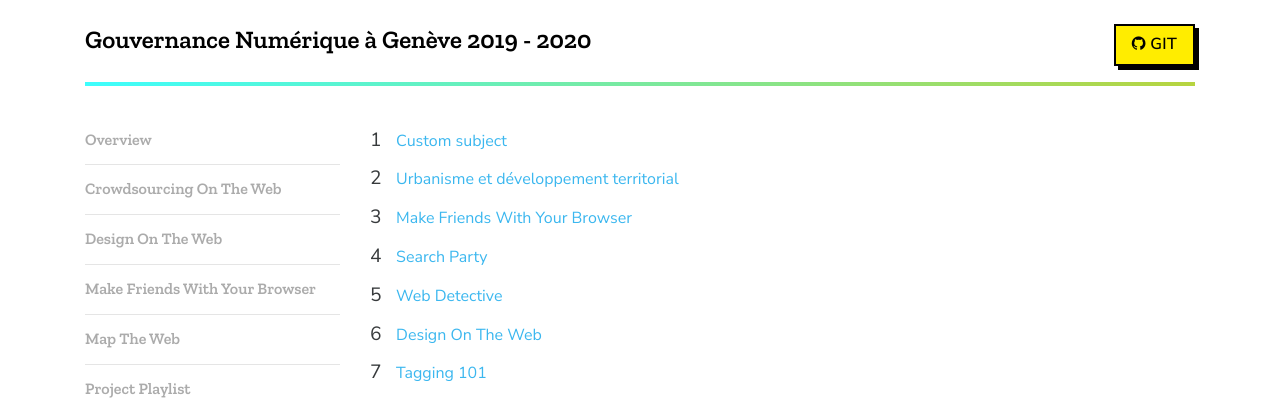
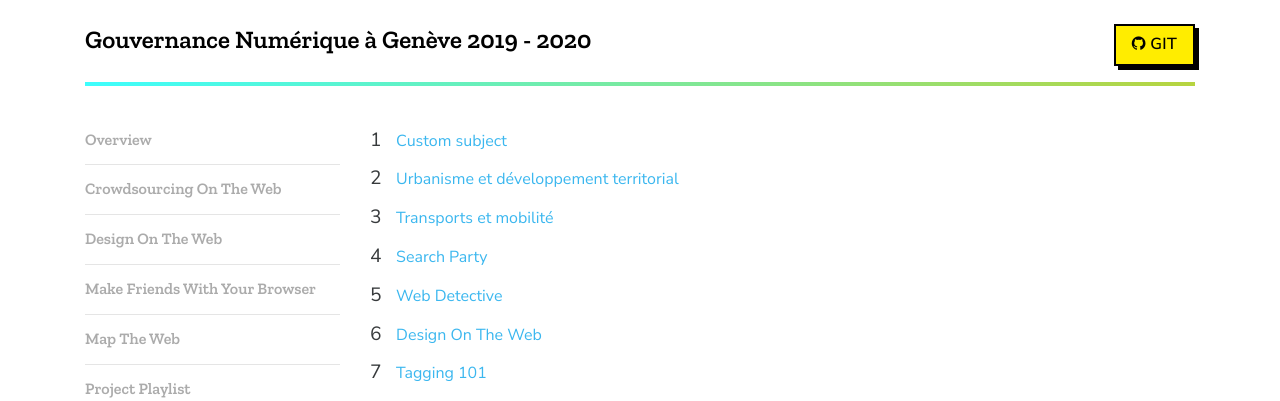
Before and after one commit to FrankTheodoloz/wikitest, a Jekyll site: the page built from contents.html, in a window 1280 px wide and 975 px high. Shown: the top 401 px of the window. Built offline with Jekyll 4.4.1, drawn with Linux system fonts in a browser that asks for light colours.

Commit message:
Update contents.html

```diff
--- a/contents.html
+++ b/contents.html
@@ -3,7 +3,7 @@ layout: default
 contents:
 - _articles/custom.md
 - _articles/Urbanisme et développement territorial.md
-- _articles/make-friends-with-your-browser.md
+- _articles/Transports et mobilité.md
 - _articles/search-party.md
 - _articles/web-detective.md
 - _articles/design-on-the-web.md
```
